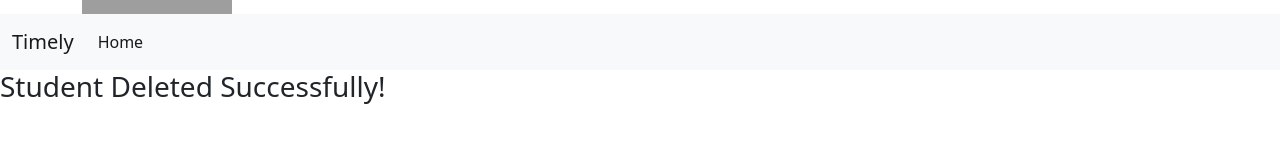
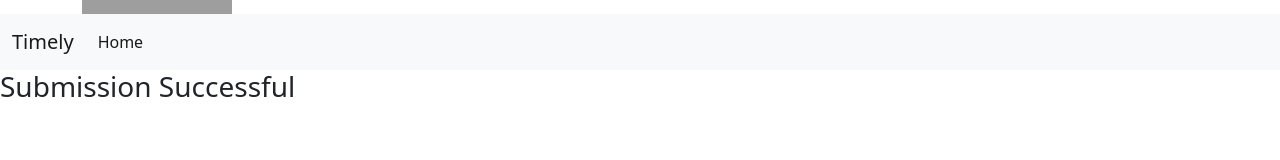
Before and after one commit to Veronica-Carpenter/CPSC-4240-Team3, an Angular app in the folder timely-app/: page /DeletionConfirm in a window 1280 px wide. Shown: the part 136-296 px from the top of the page. Built offline with nearby package versions, Linux system fonts and the light colour scheme; grey boxes are pictures that could not be loaded.

Commit message:
changed to generic validation on submission

```diff
--- a/timely-app/src/app/deletion-confirm/deletion-confirm.component.html
+++ b/timely-app/src/app/deletion-confirm/deletion-confirm.component.html
@@ -1,3 +1,3 @@
 <div>
-    <h3>Student Deleted Successfully!</h3>
+    <h3>Submission Successful</h3>
 </div>
```
